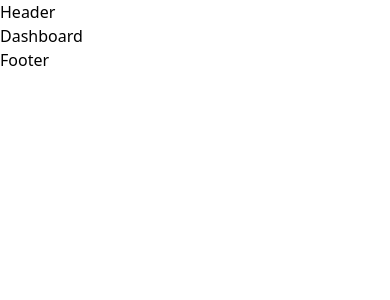
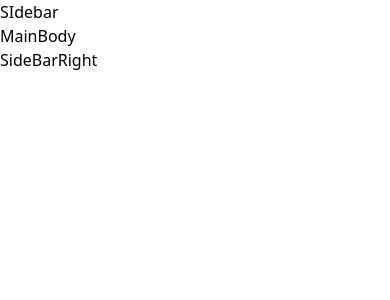
Before and after one commit to kamrankhancodes/splice-frontend-test, a React (Create React App) app: page /dashboard in a window 390 px wide. Shown: the top 300 px of the page. Built offline with nearby package versions, Linux system fonts and the light colour scheme.

Commit message:
created layout components

```diff
--- a/src/App.js
+++ b/src/App.js
@@ -2,22 +2,18 @@ import React from 'react'
 import { Routes, Route } from "react-router-dom"
 import Home from "./routes/Home"
 import NotFound from "./components/404.component"
-import Header from './structure/Header.component'
-import Footer from './structure/Footer.component'
 import Dashboard from './routes/Dashboard'
 
 
 const App = () => {
   return (
     <>
-< Header />
 <Routes>
         <Route path="/" element={<Home />} />
         <Route path="/home" element={<Home />} />
         <Route path="/dashboard" element={<Dashboard />} />
         <Route path="*" element={<NotFound />} />
     </Routes>
-< Footer />
 </>
   )
 }
--- /dev/null
+++ b/src/layout/MainBody.jsx
@@ -0,0 +1,9 @@
+import React from 'react'
+
+const MainBody = () => {
+  return (
+    <div className='w-full md:w-1/2'>MainBody</div>
+  )
+}
+
+export default MainBody
--- /dev/null
+++ b/src/layout/SideBarRight.jsx
@@ -0,0 +1,9 @@
+import React from 'react'
+
+const SideBarRight = () => {
+  return (
+    <div className=' w-full md:w-1/4'>SideBarRight</div>
+  )
+}
+
+export default SideBarRight
--- /dev/null
+++ b/src/layout/SidebarLeft.jsx
@@ -0,0 +1,9 @@
+import React from 'react'
+
+const SidebarLeft = () => {
+  return (
+    <div className='w-full md:w-1/4'>SIdebar</div>
+  )
+}
+
+export default SidebarLeft
--- a/src/routes/Dashboard.jsx
+++ b/src/routes/Dashboard.jsx
@@ -1,8 +1,15 @@
 import React from 'react'
+import MainBody from '../layout/MainBody'
+import SidebarLeft from '../layout/SidebarLeft'
+import SideBarRight from '../layout/SideBarRight'
 
 const Dashboard = () => {
   return (
-    <div>Dashboard</div>
+    <div className='w-full flex flex-wrap'>
+      <SidebarLeft />
+      <MainBody />
+      <SideBarRight />
+    </div>
   )
 }
 
--- a/src/routes/Home.jsx
+++ b/src/routes/Home.jsx
@@ -1,12 +1,13 @@
 import React from 'react'
-import {Link} from 'react-router-dom'
+import { Link } from 'react-router-dom'
 
 const Home = () => {
   return (
-    <div>Home
-        <Link to="/dashboard">
-Dashboard
-        </Link>
+    <div className='text-xl mx-auto w-full text-center p-5'>
+
+      <Link to="/dashboard">
+        CLick here to view dashboard
+      </Link>
     </div>
   )
 }
```
Also changed, not shown: src/components/Footer.component.jsx (renamed from src/structure/Footer.component.jsx), src/components/Header.component.jsx (renamed from src/structure/Header.component.jsx).
